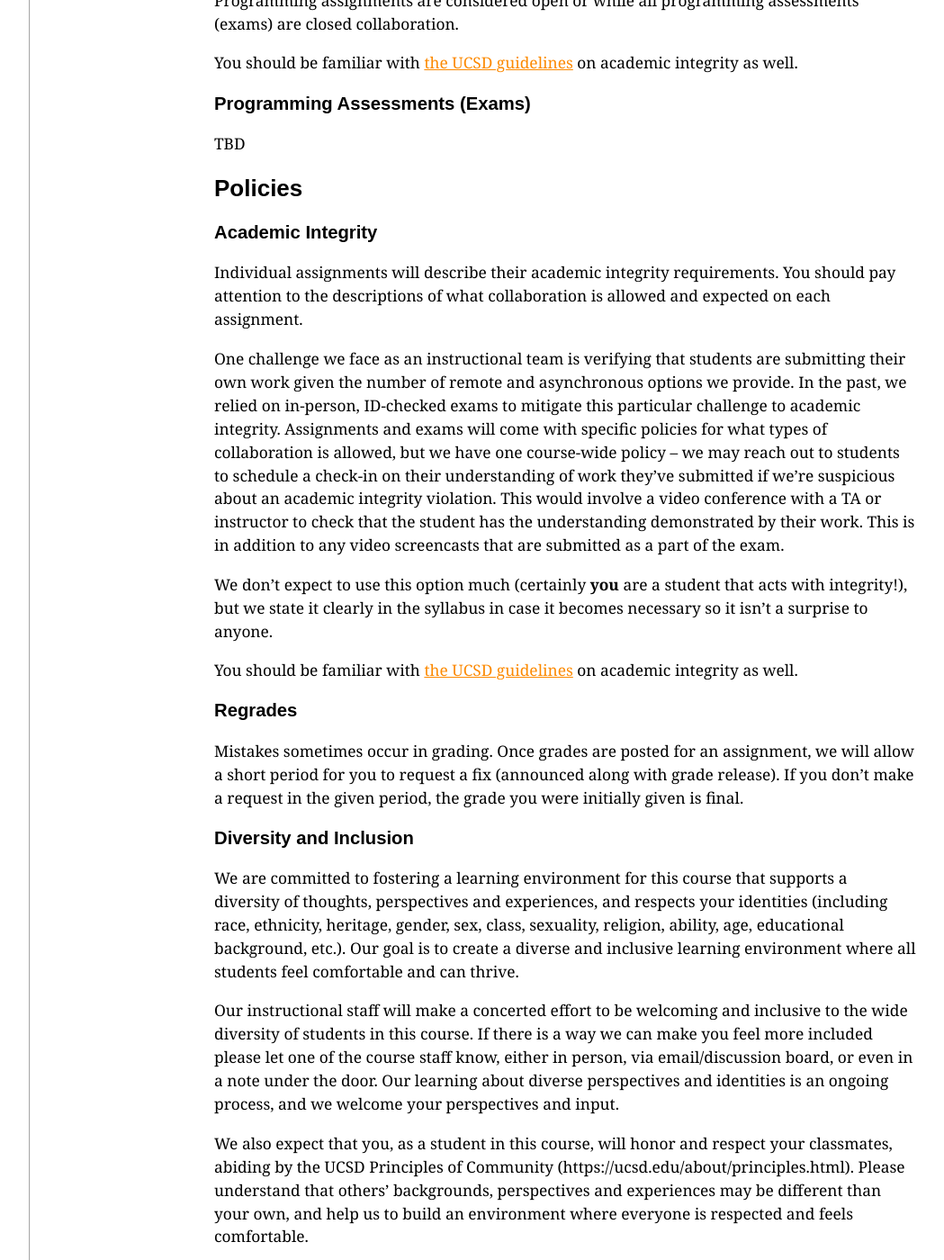
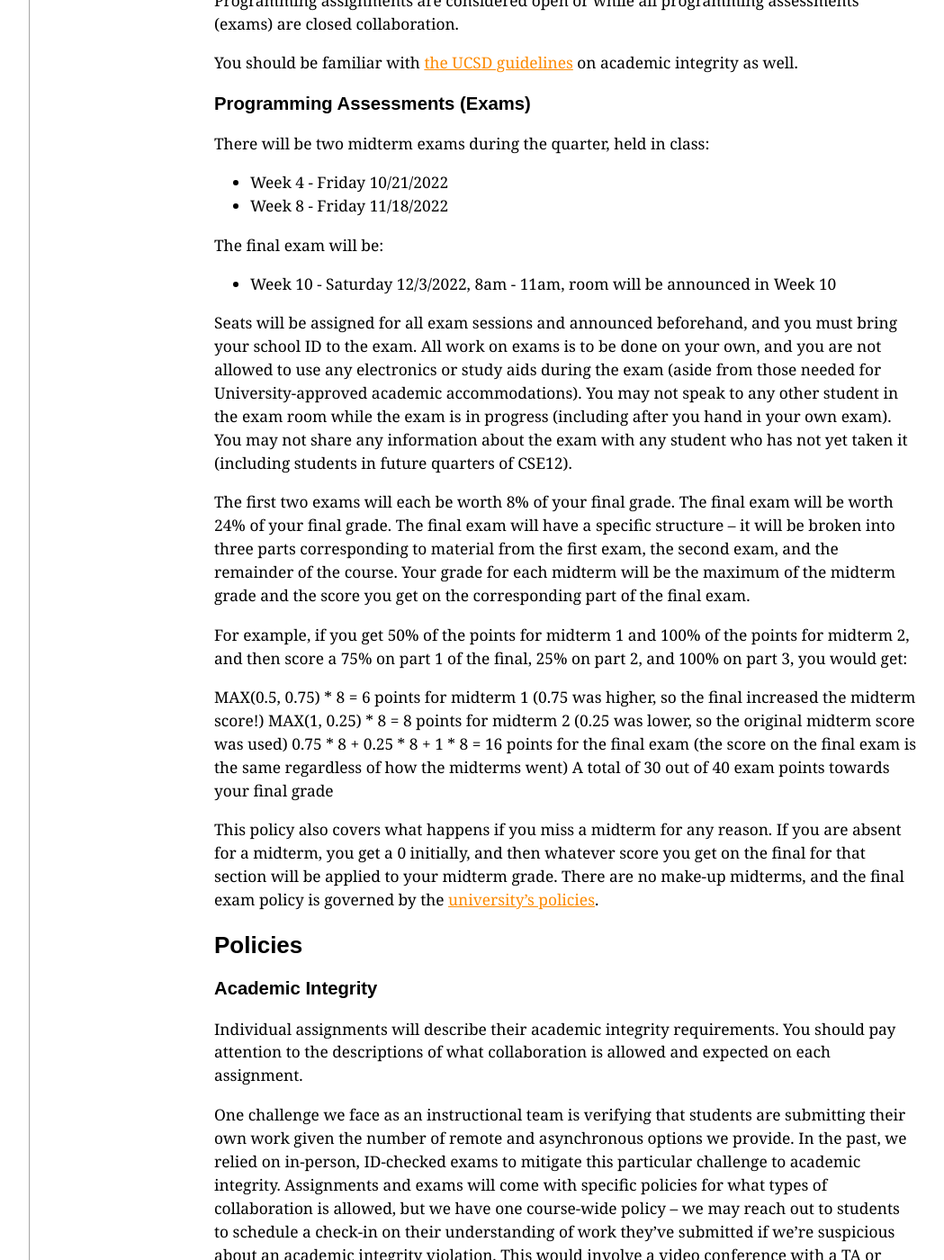
Before and after one commit to ucsd-cse12-f22/ucsd-cse12-f22.github.io, a Jekyll site: the page built from syllabus.md, in a window 1280 px wide and 1400 px high, scrolled down 5013 px. Shown: the whole window at 90% size, without its empty margins (56-1105 px from the left). Built offline with Jekyll 4.4.1, drawn with Linux system fonts in a browser that asks for light colours; some of the changed text lies outside the part shown.

Commit message:
Update syllabus.md

```diff
--- a/syllabus.md
+++ b/syllabus.md
@@ -224,9 +224,25 @@ on academic integrity as well.
 <a id="g:exams"></a>
 <h3>Programming Assessments (Exams)</h3>
 
+There will be two midterm exams during the quarter, held in class:
+- Week 4 - Friday 10/21/2022
+- Week 8 - Friday 11/18/2022
 
-TBD
+The final exam will be:
+- Week 10 - Saturday 12/3/2022, 8am - 11am, room will be announced in Week 10
 
+Seats will be assigned for all exam sessions and announced beforehand, and you must bring your school ID to the exam. All work on exams is to be done on your own, and you are not allowed to use any electronics or study aids during the exam (aside from those needed for University-approved academic accommodations). You may not speak to any other student in the exam room while the exam is in progress (including after you hand in your own exam). You may not share any information about the exam with any student who has not yet taken it (including students in future quarters of CSE12).
+
+The first two exams will each be worth 8% of your final grade. The final exam will be worth 24% of your final grade. The final exam will have a specific structure – it will be broken into three parts corresponding to material from the first exam, the second exam, and the remainder of the course. Your grade for each midterm will be the maximum of the midterm grade and the score you get on the corresponding part of the final exam.
+
+For example, if you get 50% of the points for midterm 1 and 100% of the points for midterm 2, and then score a 75% on part 1 of the final, 25% on part 2, and 100% on part 3, you would get:
+
+MAX(0.5, 0.75) * 8 = 6 points for midterm 1 (0.75 was higher, so the final increased the midterm score!)
+MAX(1, 0.25) * 8 = 8 points for midterm 2 (0.25 was lower, so the original midterm score was used)
+0.75 * 8 + 0.25 * 8 + 1 * 8 = 16 points for the final exam (the score on the final exam is the same regardless of how the midterms went)
+A total of 30 out of 40 exam points towards your final grade
+
+This policy also covers what happens if you miss a midterm for any reason. If you are absent for a midterm, you get a 0 initially, and then whatever score you get on the final for that section will be applied to your midterm grade. There are no make-up midterms, and the final exam policy is governed by the [university’s policies](https://senate.ucsd.edu/operating-procedures/educational-policies/courses/epc-policies-on-courses/policy-exams-including-midterms-final-exams-and-religious-accommodations-for-exams/){:target="_blank"}.
 
 <a id="policies"></a>
 ## Policies
@@ -254,7 +270,7 @@ acts with integrity!), but we state it clearly in the syllabus in case it
 becomes necessary so it isn't a surprise to anyone.
 
 You should be familiar with [the UCSD
-guidelines](http://senate.ucsd.edu/Operating-Procedures/Senate-Manual/Appendices/2)
+guidelines](http://senate.ucsd.edu/Operating-Procedures/Senate-Manual/Appendices/2){:target="_blank"}
 on academic integrity as well.
 
 ### Regrades
@@ -282,7 +298,7 @@ and we welcome your perspectives and input.
 
 We also expect that you, as a student in this course, will honor and respect
 your classmates, abiding by the UCSD Principles of Community
-(https://ucsd.edu/about/principles.html).  Please understand that others’
+(https://ucsd.edu/about/principles.html){:target="_blank"}.  Please understand that others’
 backgrounds, perspectives and experiences may be different than your own, and
 help us to build an environment where everyone is respected and feels
 comfortable.
@@ -290,4 +306,4 @@ comfortable.
 If you experience any sort of harassment or discrimination, please contact the
 instructor as soon as possible.   If you prefer to speak with someone outside
 of the course, please contact the Office of Prevention of Harassment and
-Discrimination: https://ophd.ucsd.edu/.
+Discrimination: [https://ophd.ucsd.edu/](https://ophd.ucsd.edu/){:target="_blank"}.
```
